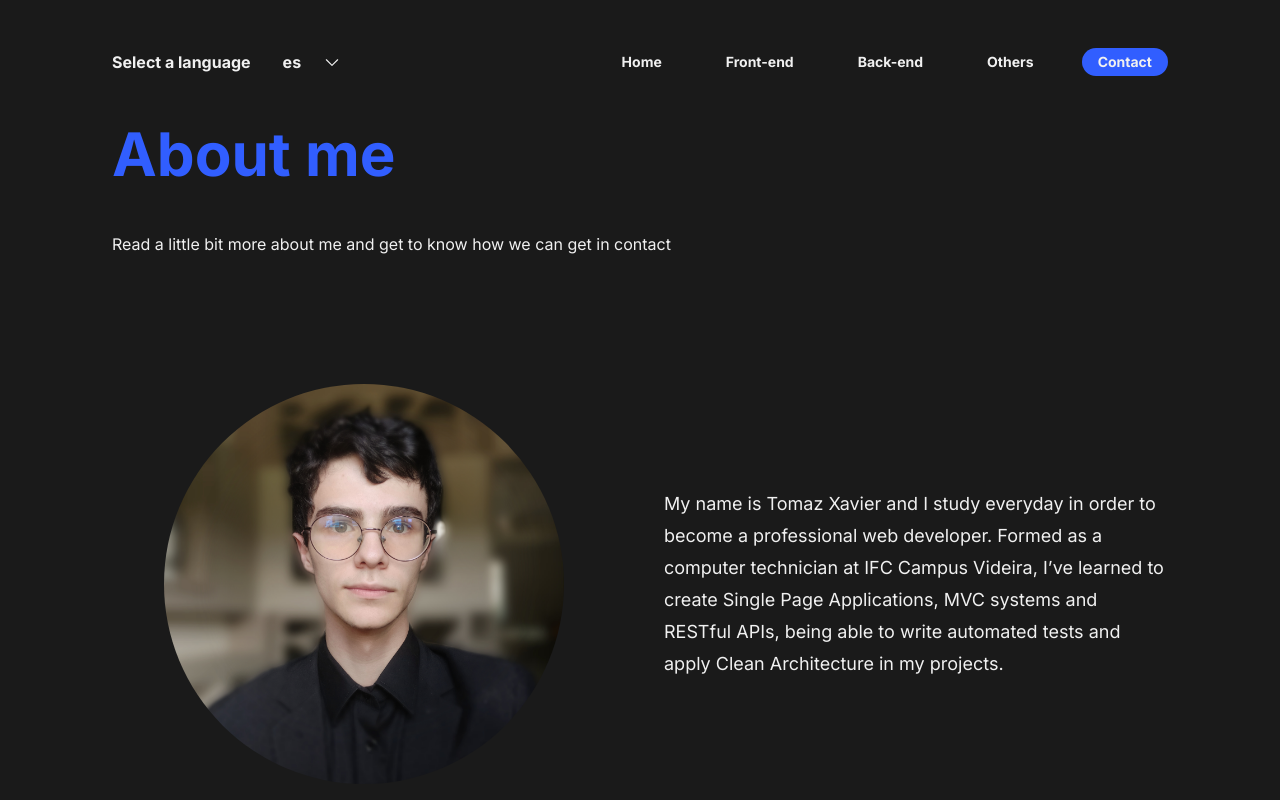
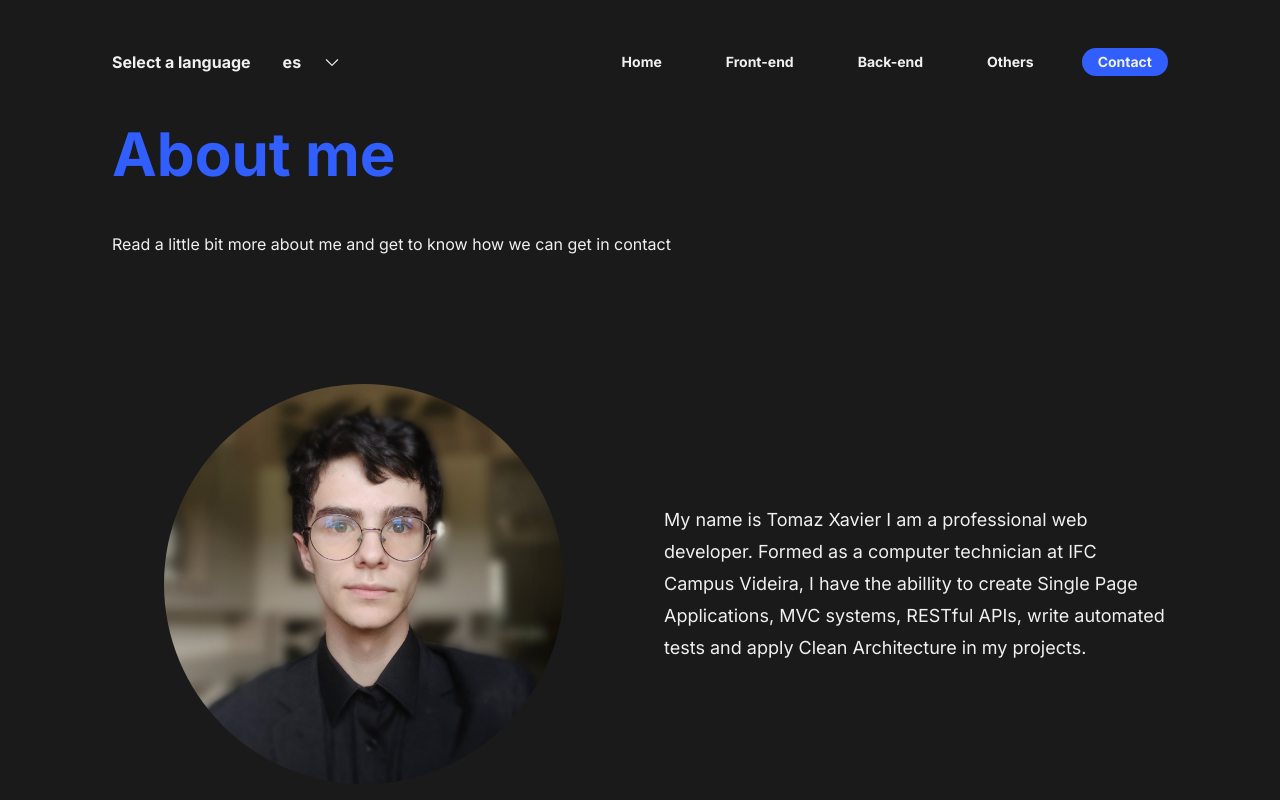
Before and after one commit to tomazcx/portfolio-web, a React (Vite) app: page /contact in a window 1280 px wide. Shown: the top 800 px of the page. Built offline with nearby package versions, Linux system fonts and the light colour scheme.

Commit message:
refactor: changed about me text

```diff
--- a/src/assets/texts/textsEnglish.ts
+++ b/src/assets/texts/textsEnglish.ts
@@ -46,7 +46,7 @@ export const textsEnglish = {
 		contact: {
 			title: 'About me',
 			subtitle: 'Read a little bit more about me and get to know how we can get in contact',
-			description: "My name is Tomaz Xavier and I study everyday in order to become a professional web developer. Formed as a computer technician at IFC Campus Videira, I’ve learned to create Single Page Applications, MVC systems and RESTful APIs, being able to write automated tests and apply Clean Architecture in my projects.",
+			description: "My name is Tomaz Xavier I am a professional web developer. Formed as a computer technician at IFC Campus Videira, I have the abillity to create Single Page Applications, MVC systems, RESTful APIs, write automated tests and apply Clean Architecture in my projects.",
 			titleTwo: 'Contact',
 			subtitleTwo: 'We can talk in any of the social medias above, or you can send me an email right now!',
 			form: {
```
